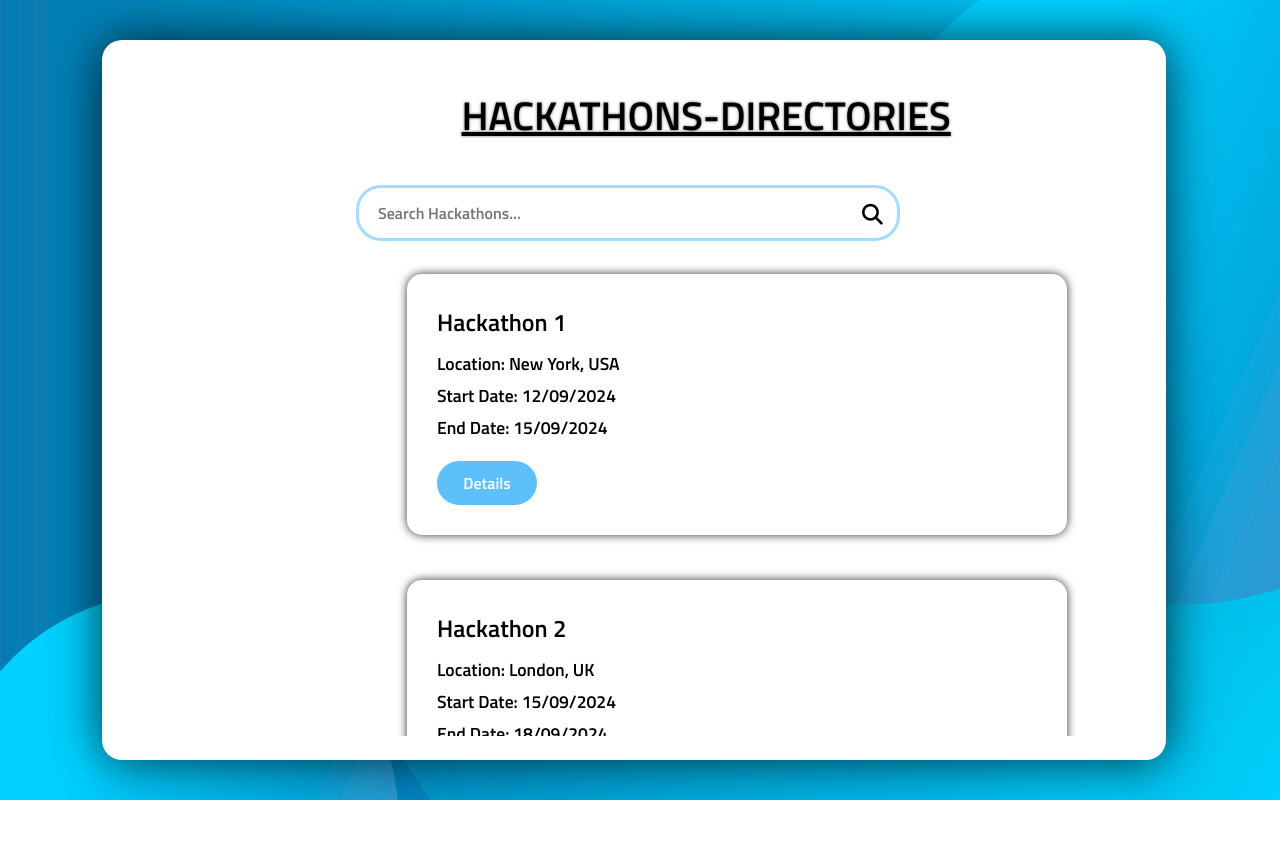
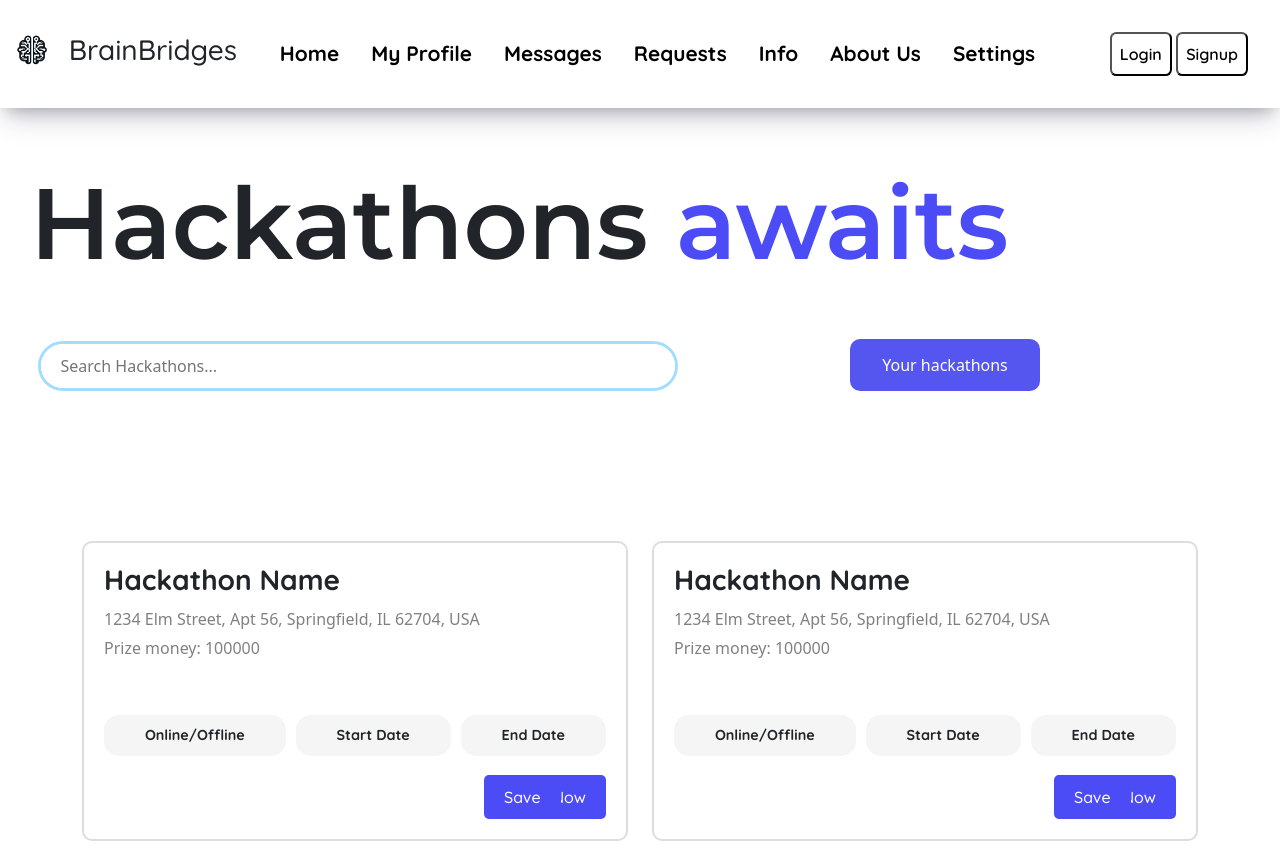
Before and after one commit to sudeepti25/Ridehack, a Node project: template VIEWS/views/findhackathon.ejs in a window 1280 px wide. Before the commit the page ends 800 px from the top, so only its background shows below. Run offline with Node 20 templates, Linux system fonts and the light colour scheme; the template is opened without the code that fills it, so the values that code supplies are empty.

Commit message:
remade the find hackathon page

```diff
--- /dev/null
+++ b/MAIN/Index.js
@@ -0,0 +1,25 @@
+// Filename - app.js
+
+// Importing modules
+const express = require('express');
+const mysql = require('mysql');
+const db=require('../CONNECTIONS/Connect')
+
+const app = express();
+const PORT = 5000;
+
+
+
+
+
+
+
+
+
+
+
+
+    app.listen(PORT, ()=>{
+        console.log(
+     "Server is listening on port", PORT);
+    });
--- a/VIEWS/views/findhackathon.css
+++ b/VIEWS/views/findhackathon.css
@@ -1,73 +1,96 @@
-@import url('https://fonts.googleapis.com/css2?family=Titillium+Web:ital,wght@0,200;0,300;0,400;0,600;0,700;0,900;1,200;1,300;1,400;1,600;1,700&display=swap');
-* {
-    font-family: "Titillium Web", sans-serif;
-    font-weight: 600;
-    font-style: normal;
-    margin: 0px;
-    padding: 0px;
-}
-body{
-    background-image: url(login_background.jpg);
-    /* background: linear-gradient(135deg, #4a90e2, #50e3c2); */
-    background-size: cover;
+
+header {
+    width: 100%;
+    margin: auto;
     display: flex;
-    flex-direction: column;
-    /* align-items: center; */
-    justify-content: center;
+    justify-content: space-between;
+    align-items: center;
+    box-shadow: rgba(50, 50, 93, 0.25) 0px 13px 27px -5px, rgba(0, 0, 0, 0.3) 0px 8px 16px -8px;
+    font-family: "Quicksand", sans-serif;
 
-    /* background-color: #f5f5f5; */
-    /* padding: 20px;    */
-    height: 100vh;
-}
-.big-card{
-    /* margin-top:20%; */
-    /* margin-left: 3%; */
-    margin-right: 9%;
-    display: flex;
-    flex-direction: column;
-    justify-content: center;
-    /* align-items: center; */
-    padding: 20px;
-    height:85%;
-    width: 85%;
-    background-color: rgb(255, 255, 255);
-    border-radius: 20px;
-    z-index: 1;
-    box-shadow: 0px 0px 50px rgba(0, 0, 0, 0.75);
-    position: absolute;
   }
 
-.search-icon button:hover{
-    /* background-color: #00a0ff; */
-    /* color: white; */
-    cursor: pointer;
+  nav {
+    display: flex;
+    column-gap: 2rem;
+    font-family: "Quicksand", sans-serif;
+
+
   }
-header{
-    /* background-color: #007bff;   */
-    /* color: white; */
-    padding: 20px;
+
+  nav a {
+    color: black;
+    font-size: 1.3rem;
+    font-weight: bolder;
+    text-decoration: none;
+
+  }
+
+  nav a:hover {
+    color: #00a0ff;
+  }
+
+
+
+  .logo {
+    display: flex;
+    justify-content: center;
+    align-items: center;
+    column-gap: 0.3rem;
     text-align: center;
-    font-size: 40px;
-    position: absolute;
-    top: 25px;
-    z-index: 1;
-    /* right: 20px; */
-    margin-left: 30%;
-    /* margin-bottom: 20px;  */
-    text-decoration: underline;
-    /* border: 5px solid #00a0ff; */
-    /* border-top-right-radius: 6px;
-    border-bottom-right-radius: 6px; */
-    border-radius: 20px;
-    text-shadow: 0px 0px 3px rgba(0,0,0,0.6);
-    /* height: 20px; */
-    /* width: 100px; */
+    font-size: 1.7rem;
   }
-.card:hover {
-    transform: scale(1.02);
-    /* box-shadow: 0 8px 16px rgba(0, 0, 0, 0.4); */
-    /* transition: transform 0.3s ease-in-out; */
+
+  .logo img {
+    width: 4rem;
   }
+
+  .login-signup-button button {
+    background-color: white;
+    text-decoration: none;
+    padding: 0.5rem;
+    font-size: 1rem;
+    font-weight: 600;
+    border-radius: 0.4rem;
+  }
+
+  .login-signup-button {
+    padding: 2rem;
+  }
+
+  .login-button {
+    padding-right: 3rem;
+  }
+
+  .login-signup-button button:hover {
+    background-color: #b7b5b527;
+  }
+
+.heading
+{
+    font-family: "Montserrat", sans-serif;
+    font-size:100px;
+    margin-top:40px;
+    font-weight: 600;
+    margin-left: 30px;
+    opacity: 0;
+    transform: translateX(-100%); /* Start from left */
+    animation: slideIn 1.4s ease-out forwards;
+
+
+}
+
+@keyframes slideIn {
+    0% {
+      opacity: 0;
+      transform: translateX(-100%);
+    }
+    100% {
+      opacity: 1;
+      transform: translateX(0);
+    }
+  }
+
 
   .nav-search
   {
@@ -81,8 +104,8 @@ header{
       display: flex;
       justify-content: space-between;
       align-items: center;
-    margin-left: 25%;
-    margin-top: 5px;
+      margin-left:3%;
+      margin-top:201px;
       position: absolute;
       top: 140px;
       z-index: 3;
@@ -98,18 +121,6 @@ header{
       border-radius: 25px;
   }
 
-/* .select-search:hover{
-    background-color: #f3f3f3dc;
-    cursor:pointer;
-    color: #0F1111;
-}
-.select-search:focus
-{
-    background-color: #f3f3f3dc;
-    cursor:pointer;
-    color: #0F1111;
-    border:3px solid #33c8fe;
-} */
   .search-input
 {
     border:none;
@@ -177,214 +188,131 @@ header{
     /* transform: scale(1.01); */
     cursor:pointer;
 }
-.card{
-    background-color: #fff;
-    border-radius: 15px;
-    padding: 30px;
-    /* display: flex; */
-    /* flex-direction: column; */
-    /* justify-content: center; */
-    box-shadow: 0px 0px 10px rgba(0, 0, 0, 0.8);
-    min-height: auto;
-    width: 100%;
-    max-width: 600px;
-    margin-bottom: 25px;
-    /* margin-top: 20px; */
-    /* background-color: #f3f3f3; */
-    /* border: 2px solid #00a0ff; */
-    /* align-items: center; */
-    /* height: 100px; */
-    margin-left: 120px;
-    transition: transform 0.2s ease-in-out;
 
-}
-.card h3{
-    font-size: 1.5rem;
-    margin-bottom: 10px;
-}
-.card p{
-    font-size: 1.1rem;
-    margin: 5px 0px;
-}
-.card .btn{
-    padding: 10px 20px; /* Adjust padding to make sure the button has enough space */
-    background-color: #36b1f9cc;
-    color: white; /* Button text color */
-    border: none; /* No border */
-    border-radius: 25px; /* Rounded corners */
-    cursor: pointer; /* Change cursor to pointer on hover */
-    font-size: 1rem; /* Base font size */
-    text-align: center; /* Center the text */
-    min-width: 100px; /* Prevent button from shrinking too much */
-    white-space: nowrap; /* Prevent text from wrapping */
-    margin-top: 15px;
-    width: 10px;
-}
-.btn:hover{
-    background-color: #36b1f9; /* Change background color on hover */
-    /* color: black; */ /* Change text color on hover */
-    /* box-shadow: 0px 0px 2px rgba(0, 0, 0, 0.5); */
-    /* transform: scale(1.01); */
-    /* transition: background-color 0.3s ease-in-out; */
-}
-.btn:focus {
-    outline: none; /* Remove the focus outline */
-}
-.cards-container{
-    display: flex;
-    flex-direction: column;
-    align-items: center;
-    justify-content: center;
-    gap:20px;
-    width: 100%;
-    /* padding: 20px; */
-    /* flex-wrap: wrap; */
-    /* margin-top: 20px; */
-    /* margin-bottom: 20px; */
-}
-.card-box {
-    /* The box that holds all the cards and is scrollable */
-    display: flex;
-    flex-direction: column;
-    margin-top: 190px;
-    margin-left: auto;
-    margin-right: auto;
-    width: 90%;
-    height: calc(100%-100px);
-    /* background-color: #f8f8f8; */
-    border-radius: 15px;
-    /* box-shadow: 0px 0px 10px rgba(0, 0, 0, 0.5); */
-    overflow-y: auto; /* Enables vertical scrolling */
-    overflow-x: auto;
-    /* padding: 20px; */
-    /* overflow: hidden; */
-    padding: 20px;
+.save
+{
+    margin-left:850px;
+    margin-top: 41px;
+    height: 52px;
+    width:190px;
+    background-color:rgb(85, 85, 240);
+    border:none;
+    border-radius:10px;
+    color:white;
 }
 
-.card-box::-webkit-scrollbar {
-    width:  10vw; /* adjust width of scrollbar */
-    height:  10vw; /* adjust height of scrollbar */
-}
-/* .card-container::-webkit-scrollbar-thumb {
-    background-color: #00a0ff;
-    border-radius: 10px;
-}
-.card-container::-webkit-scrollbar-track {
-    background-color: #f8f8f8;
-} */
-/* .cards-container {
-    display: grid;
-    grid-template-columns: repeat(auto-fill, minmax(250px, 1fr));
-    grid-gap: 20px;
-} */
-img {
-    max-width: 100%;
-    height: auto;
-}
-/* General mobile styles */
-@media only screen and (max-width: 600px) {
-    .big-card {
-        width: 50%;
-        margin-left: 5%;
-        margin-right: 5%;
-        padding: 15px;
-        height: auto;
+.save:hover
+{
+    background-color:rgb(67, 67, 234);
+    cursor: pointer;
 }
 
-    header {
-        font-size: 30px;
-        margin-left: 10%;
-        padding: 10px;
-        width: 80%;
+.container
+{
+
+    margin-top:150px;
 }
 
-    .nav-search {
-        width: 90%;
-        margin-left: 5%;
-        top: 90px;
+
+.hackathon-box {
+    border: 1px solid #ddd;
+    border-radius: 10px;
+    border-width: 2px;
+    padding: 20px;
+    margin-bottom: 20px;
+    position: relative;
+    height:300px;
+    transition: all 0.3s ease;
   }
 
-    .card-box {
-        margin-left: 5%;
-        width: 90%;
-        height: auto;
-        padding: 15px;
-    }
-
-    .card {
-        width: 100%;
-    }
-
-    .btn {
-        width: auto;
-    }
-}
-
-/* Tablet styles */
-@media only screen and (min-width: 601px) and (max-width: 1024px) {
-    .big-card {
-        width: 80%;
-        margin-left: 8%;
-        margin-right: 7%;
-        padding: 20px;
-    }
-
-    header {
-        font-size: 35px;
-        margin-left: 25%;
+.hackathon-box:hover
+{
+    cursor:pointer;
+    border-color: #4c4cf7;
 
 }
 
-    .nav-search {
-        width: 70%;
-        margin-left: 15%;
-        top: 100px;
+.hackathon-box:hover .hackathon-name {
+    color: rgb(76, 76, 243);
   }
 
-    .card-box {
-        margin-left: 10%;
-        width: 80%;
-        padding: 20px;
+  .hackathon-name {
+    font-weight: bold;
+    margin-bottom: 10px;
+    font-family: "Quicksand", sans-serif;
   }
 
-    .card {
-        width: 73%;
+  .location {
+
+    color: gray;
+    margin-bottom: 15px;
   }
 
-    .btn {
-        width: auto;
-    }
+  .details {
+    display: flex;
+    justify-content: space-between;
+    margin-bottom: 20px;
+    margin-top: 55px;
   }
 
-/* Desktop styles */
-@media only screen and (min-width: 1025px) {
-    .big-card {
-        width: 80%;
-        margin-left: 8%;
-        margin-right: 8%;
+  .detail-box {
+    background-color: #f5f5f5;
+    padding: 10px;
+    border-radius: 15px;
+    text-align: center;
+    flex-grow: 1;
+    margin-right: 10px;
+    font-size: 0.9rem;
+    font-family: "Quicksand", sans-serif;
+    font-weight:700;
   }
 
-    header {
-        font-size: 40px;
-        margin-left: 30%;
+  .detail-box:last-child {
+    margin-right: 0;
   }
 
-    .nav-search {
-        width: 50.5%;
-        margin-left: 22%;
+  .apply-btn {
+    background-color: #4c4cf7;
+    color: white;
+    padding: 10px 20px;
+    border: none;
+    border-radius: 5px;
+    position: absolute;
+    bottom: 20px;
+    right: 20px;
+    cursor: pointer;
+    font-family: "Quicksand",sans-serif;
+    font-weight: 500;
+
   }
 
-    .card-box {
-        margin-left: 125px;
-        width: 80%;
-        height: 65%;
+  .apply-btn:hover {
+    background-color: #3a3ae0;
   }
 
-    .card {
-        width: 76%;
+  .save-btn {
+
+    background-color: #4c4cf7;
+    color: white;
+    padding: 10px 20px;
+    border: none;
+    border-radius: 5px;
+    position: absolute;
+    bottom: 20px;
+    left:400px;
+    cursor: pointer;
+    font-family: "Quicksand",sans-serif;
+    font-weight: 500;
+
+
   }
 
-    .btn {
-        width: 10px;
+  .save-btn:hover {
+    background-color: #3a3ae0;
   }
+
+  .prize
+  {
+    color: gray;
+    margin-top:-10px;
   }
--- a/VIEWS/views/findhackathon.ejs
+++ b/VIEWS/views/findhackathon.ejs
@@ -3,64 +3,110 @@
 <head>
     <meta charset="UTF-8">
     <meta name="viewport" content="width=device-width, initial-scale=1.0">
-    <link rel="stylesheet" href="findhackathon.css">
-    <link rel="stylesheet" href="https://cdnjs.cloudflare.com/ajax/libs/font-awesome/6.5.2/css/all.min.css" integrity="sha512-SnH5WK+bZxgPHs44uWIX+LLJAJ9/2PkPKZ5QiAj6Ta86w+fsb2TkcmfRyVX3pBnMFcV7oQPJkl9QevSCWr3W6A==" crossorigin="anonymous" referrerpolicy="no-referrer" />
+    <title>Document</title>
+    <link rel="stylesheet" href="./findhackathon.css">
+    <link rel="preconnect" href="https://fonts.googleapis.com">
+    <link rel="preconnect" href="https://fonts.gstatic.com" crossorigin>
+    <link href="https://fonts.googleapis.com/css2?family=Quicksand:wght@300..700&display=swap" rel="stylesheet">
+    <link rel="preconnect" href="https://fonts.googleapis.com">
+<link rel="preconnect" href="https://fonts.gstatic.com" crossorigin>
+<link href="https://fonts.googleapis.com/css2?family=Montserrat:ital,wght@0,100..900;1,100..900&display=swap" rel="stylesheet">
 
-    <title>findhackathon</title>
+    <link href="https://cdn.jsdelivr.net/npm/bootstrap@5.3.3/dist/css/bootstrap.min.css" rel="stylesheet" integrity="sha384-QWTKZyjpPEjISv5WaRU9OFeRpok6YctnYmDr5pNlyT2bRjXh0JMhjY6hW+ALEwIH" crossorigin="anonymous">
+
 </head>
 <body>
-    <div class="big-card">
-        <div class="head">
-            <header>HACKATHONS-DIRECTORIES</header>
+
+    <header>
+        <div class="logo">
+            <img src="logo.jpg.jpeg" alt="no logo">
+            <h3>BrainBridges</h3>
+        </div>
+        <nav>
+            <a href="/landing_page">Home</a>
+            <a href="profile.html">My Profile</a>
+            <a href="messages.html">Messages</a>
+            <a href="#">Requests</a>
+            <a href="#">Info</a>
+            <a href="about.html">About Us</a>
+            <a href="partnership.html">Settings</a>
+        </nav>
+        <div class="login-signup-button">
+            <!-- If no user is logged in -->
+                <a href="/login"><button class="login-button">Login</button></a>
+                <a href="/signup"><button class="signup-button">Signup</button></a>
+
+
+
+
+        </div>
+    </header>
+
+    <div class="heading">Hackathons <span style="color:rgb(76, 76, 247)">awaits</span>
+    </div>
+
     <div class="nav-search">
         <input type="text" placeholder=" Search Hackathons..." class="search-input">
         <div class="search-icon">
             <button><i class="fa-solid fa-magnifying-glass"></i></button>
         </div>
+
+
+    </div>
+
+    <button class="save">Your hackathons</button>
+
+
+    <div class="container">
+        <div class="row">
+
+          <div class="col-md-6">
+
+            <div class="hackathon-box">
+                <h3 class="hackathon-name">Hackathon Name</h3>
+                <p class="location">1234 Elm Street, Apt 56, Springfield, IL 62704, USA</p>
+                <p class="prize">Prize money: 100000</p>
+
+                <div class="details">
+                  <div class="detail-box">Online/Offline</div>
+                  <div class="detail-box">Start Date</div>
+                  <div class="detail-box">End Date</div>
+                </div>
+
+                <div class="buttons-container">
+                    <button class="apply-btn">Apply Now</button>
+                    <button class="save-btn">Save</button>
                 </div>
               </div>
-        <!-- CARDS -->
-        <div class="card-box">
-            <div class="cards-container">
-                <div class="card">
-                    <!-- <img src="hackathon1.jpg" alt="Hackathon 1"> -->
-                    <h3>Hackathon 1</h3>
-                    <p>Location: New York, USA</p>
-                    <p>Start Date: 12/09/2024</p>
-                    <p>End Date: 15/09/2024</p>
-                   <a href="/hackathon"> <button class="btn">Details</button></a>
             </div>
-                <div class="card">
-                    <!-- <img src="hackathon2.jpg" alt="Hackathon 2"> -->
-                    <h3>Hackathon 2</h3>
-                    <p>Location: London, UK</p>
-                    <p>Start Date: 15/09/2024</p>
-                    <p>End Date: 18/09/2024</p>
 
-                   <a href="/hackathon"> <button class="btn">Details</button></a>
+          <div class="col-md-6">
 
+            <div class="hackathon-box">
+                <h3 class="hackathon-name">Hackathon Name</h3>
+                <p class="location">1234 Elm Street, Apt 56, Springfield, IL 62704, USA</p>
+                <p class="prize">Prize money: 100000</p>
+
+                <div class="details">
+                  <div class="detail-box">Online/Offline</div>
+                  <div class="detail-box">Start Date</div>
+                  <div class="detail-box">End Date</div>
                 </div>
-                <div class="card">
-                    <!-- <img src="hackathon3.jpg" alt="Hackathon 3"> -->
-                    <h3>Hackathon 3</h3>
-                    <p>Location: Paris, France</p>
-                    <p> Start Date: 18/09/2024</p>
-                    <p>End Date: 21/09/2024</p>
-                   <a href="/hackathon"> <button class="btn">Details</button></a>
 
-                </div>
-                <div class="card">
-                    <!-- <img src="hackathon4.jpg" alt="Hackathon 4"> -->
-                    <h3>Hackathon 4</h3>
-                    <p>Location: Tokyo, Japan</p>
-                    <p>Start Date: 21/09/2024</p>
-                    <p>End Date: 24/09/2024</p>
-                   <a href="/hackathon"> <button class="btn">Details</button></a>
-
+                <div class="buttons-container">
+                    <button class="apply-btn">Apply Now</button>
+                    <button class="save-btn">Save</button>
                 </div>
               </div>
             </div>
           </div>
 
+
+
+
+          </div>
+        </div>
+
 </body>
+<script src="https://cdn.jsdelivr.net/npm/bootstrap@5.3.3/dist/js/bootstrap.bundle.min.js" integrity="sha384-YvpcrYf0tY3lHB60NNkmXc5s9fDVZLESaAA55NDzOxhy9GkcIdslK1eN7N6jIeHz" crossorigin="anonymous"></script>
 </html>
```
Also changed, not shown: MAIN/App.js (added, +45 -0 lines). Lines whose indentation alone changed are shown as unchanged.
